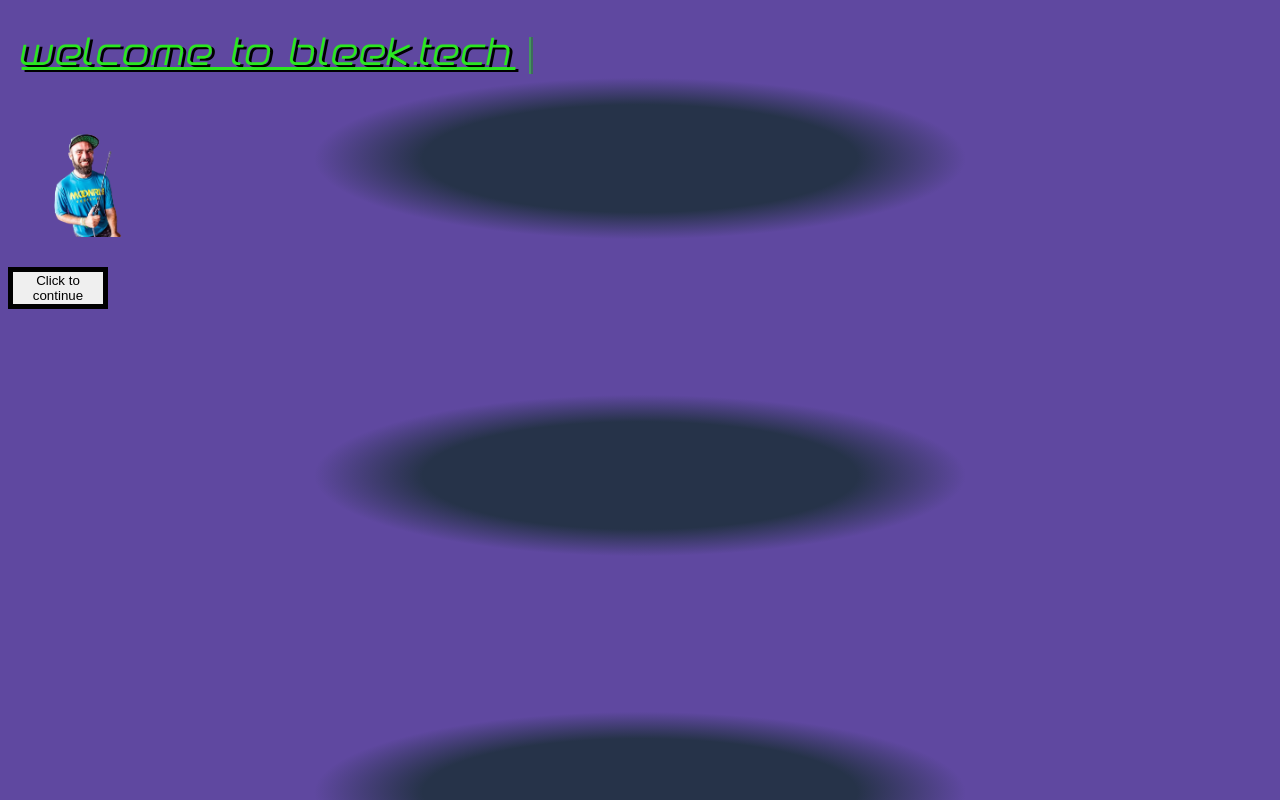
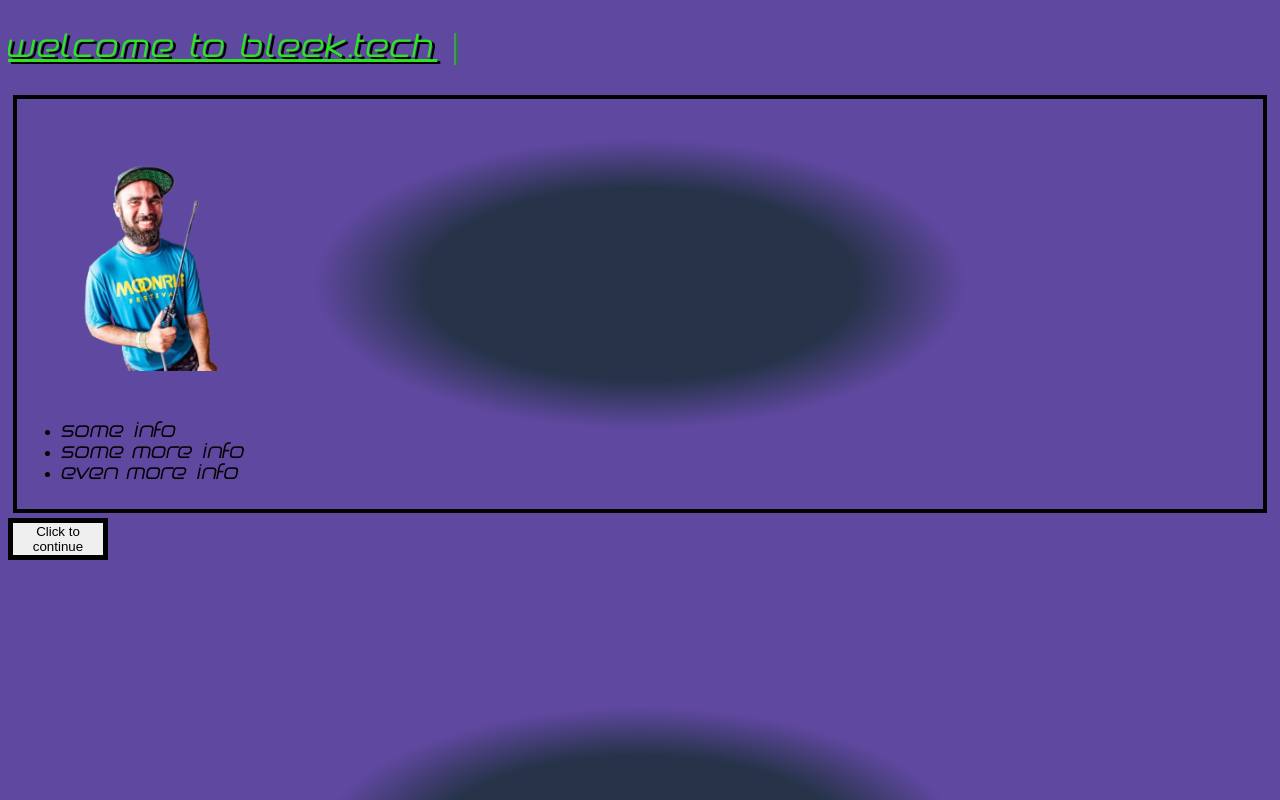
Before and after one commit to bleek42/bleek-dot-dev-og, a React (Create React App) app: page / in a window 1280 px wide. Built offline with nearby package versions, Linux system fonts and the light colour scheme.

Commit message:
smaller font size in contact, made some progress with landing page anim

```diff
--- a/src/_SASS_config.scss
+++ b/src/_SASS_config.scss
@@ -10,21 +10,24 @@ $sec-radi: 20% 10% / 10% 20%;
 $head-font: birdman;
 $body-font: Oxanium;
 
-// $phone-width: 375px;
-// $tablet-width: 768px;
+// $breakpoints: (
+// 	phone: 375px,
+// 	tablet: 768px,
+// 	laptop: 1200px,
+// );
 
-@mixin respond($breakpoint) {
-	@if ($breakpoint == phone) {
-		@media (max-width: 375px) {
-			@content;
-		}
-	}
-	@if ($breakpoint == tablet) {
-		@media (max-width: 768px) {
-			@content;
-		}
-	}
-}
+// 	@mixin respond($breakpoint) {
+// 	@if ($breakpoint == phone) {
+// 		@media (max-width: 375px) {
+// 			@content;
+// 		}
+// 	}
+// 	@if ($breakpoint == tablet) {
+// 		@media (max-width: 768px) {
+// 			@content;
+// 		}
+// 	}
+// }
 
 @font-face {
 	font-family: Oxanium;
@@ -40,7 +43,7 @@ $body-font: Oxanium;
 	box-sizing: border-box;
 	display: grid;
 	grid-template-columns: auto;
-	grid-gap: 2rem;
+	grid-gap: 4rem;
 }
 
 @mixin flex {
--- a/src/components/Contact/Contact.scss
+++ b/src/components/Contact/Contact.scss
@@ -23,7 +23,7 @@
 
 		p {
 			font-family: $body-font;
-			font-size: 20px;
+			font-size: 16px;
 			padding-bottom: 20px;
 		}
 	}
@@ -46,6 +46,7 @@
 		}
 
 		#my-email {
+			font-size: 16px;
 			font-family: $body-font;
 			transition: filter 500ms;
 
@@ -81,6 +82,7 @@
 		}
 
 		#my-linkedin {
+			font-size: 16px;
 			font-family: $body-font;
 			transition: filter 500ms;
 
@@ -117,6 +119,7 @@
 		}
 
 		#my-github {
+			font-size: 16px;
 			font-family: $body-font;
 			transition: filter 500ms;
 
--- a/src/components/LandingPage/LandingPage.jsx
+++ b/src/components/LandingPage/LandingPage.jsx
@@ -14,7 +14,13 @@ export default function LandingPage() {
 			<h2 className="typing">Welcome to bleek.tech</h2>
 			<div className="img-container">
 				<img id="bleek" src={brandonMask} alt="brandon" />
+				<ul>
+					<li>some info</li>
+					<li>some more info</li>
+					<li>even more info</li>
+				</ul>
 			</div>
+			<div className="info-container"></div>
 			<button className="dismiss" onClick={dismissLandingPage}>
 				Click to continue
 			</button>
--- a/src/components/LandingPage/LandingPage.scss
+++ b/src/components/LandingPage/LandingPage.scss
@@ -1,38 +1,39 @@
 @import '../../SASS_config';
 
 .landing-page {
-	display: flex;
-	flex-direction: column;
-	justify-content: flex-start;
+	@include flex;
 
 	.typing {
-		@include respond(phone) {
-			display: flex;
-			flex-wrap: 3;
-		}
-		font-size: 35px;
 		font-family: $head-font;
 		border-right: 4px solid $color-1;
 		border-right-style: ridge;
 		color: $color-1;
 		letter-spacing: 2px;
-		text-align: center;
+		text-align: left;
 		text-shadow: 3px 2px black;
 		text-decoration: underline;
 		white-space: nowrap;
 		overflow: hidden;
-	}
-
-	.typing {
 		animation: typing 3s steps(44, end) 1s 1 normal both, cursor 400ms steps(44, end) infinite;
 	}
 
-	#bleek {
-		padding-bottom: 30px;
-		height: auto;
-		position: relative;
-		right: 20px;
-		width: 200px;
+	.img-container {
+		display: flex;
+		border: 4px solid black;
+		padding: 5px;
+		margin: 5px;
+
+		#bleek {
+			padding-bottom: 30px;
+			height: auto;
+			position: relative;
+			right: 70px;
+			max-width: 400px;
+		}
+
+		ul {
+			text-align: left;
+		}
 	}
 
 	.dismiss {
@@ -47,7 +48,7 @@
 		width: 0;
 	}
 	to {
-		width: 525px;
+		width: 450px;
 	}
 }
 
@@ -60,3 +61,10 @@
 		border-right-color: transparent;
 	}
 }
+
+@media (max-width: 376px) {
+	.typing {
+		font-size: 24px;
+		text-align: left;
+	}
+}
```
